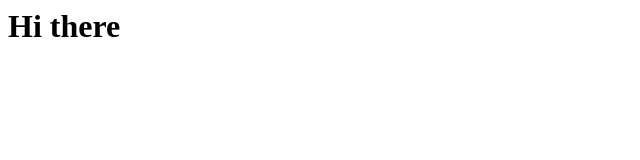
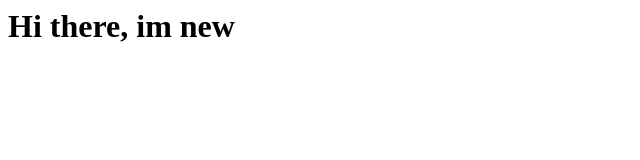
Before and after one commit to ArielRepo/gitProject, a plain HTML site: page index.html in a window 1280 px wide. Shown: the whole page, without its empty margins (0-640 px from the left). Drawn offline with Linux system fonts and the light colour scheme.

```diff
--- a/index.html
+++ b/index.html
@@ -1 +1 @@
-<h1>Hi there</h1>
+<h1>Hi there, im new</h1>
```
